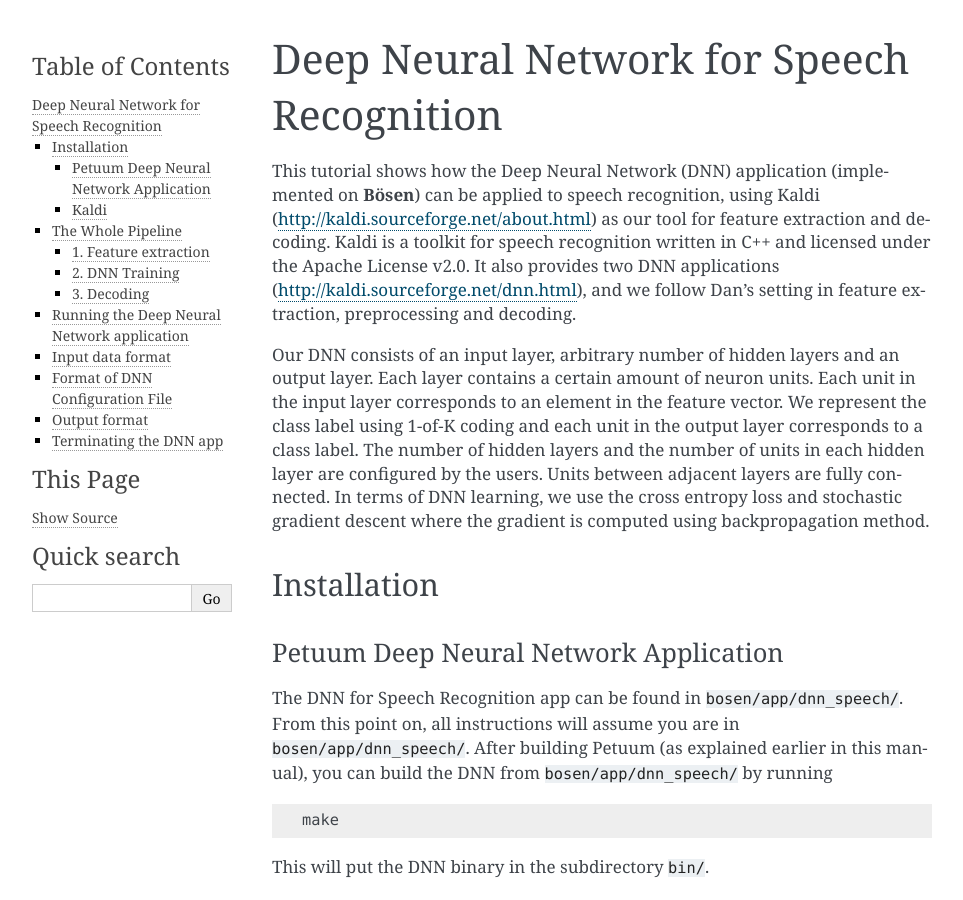
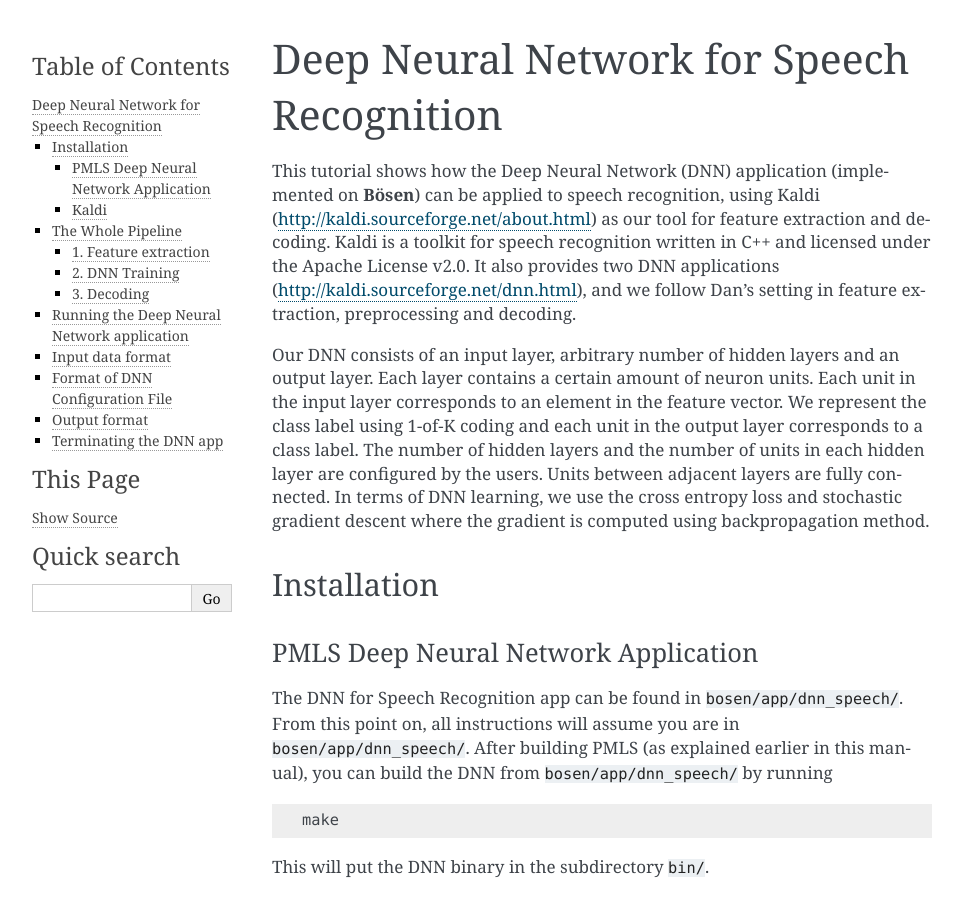
Before and after one commit to sailing-pmls/pmls.readthedocs.io, a Sphinx documentation site: the page built from docs/dnn-speech.md, in a window 1280 px wide and 900 px high. Shown: the whole window, without its empty margins (148-1111 px from the left). Built offline with Sphinx 7.4.7, drawn with Linux system fonts in a browser that asks for light colours.

Commit message:
Update dnn-speech.md

````diff
--- a/docs/dnn-speech.md
+++ b/docs/dnn-speech.md
@@ -5,8 +5,8 @@ This tutorial shows how the Deep Neural Network (DNN) application (implemented o
 Our DNN consists of an input layer, arbitrary number of hidden layers and an output layer. Each layer contains a certain amount of neuron units. Each unit in the input layer corresponds to an element in the feature vector. We represent the class label using 1-of-K coding and each unit in the output layer corresponds to a class label. The number of hidden layers and the number of units in each hidden layer are configured by the users. Units between adjacent layers are fully connected. In terms of DNN learning, we use the cross entropy loss and stochastic gradient descent where the gradient is computed using backpropagation method.
 
 ## Installation
-### Petuum Deep Neural Network Application
-The DNN for Speech Recognition app can be found in `bosen/app/dnn_speech/`. From this point on, all instructions will assume you are in `bosen/app/dnn_speech/`. After building Petuum (as explained earlier in this manual), you can build the DNN from `bosen/app/dnn_speech/` by running
+### PMLS Deep Neural Network Application
+The DNN for Speech Recognition app can be found in `bosen/app/dnn_speech/`. From this point on, all instructions will assume you are in `bosen/app/dnn_speech/`. After building PMLS (as explained earlier in this manual), you can build the DNN from `bosen/app/dnn_speech/` by running
 
 ```
 make
````
